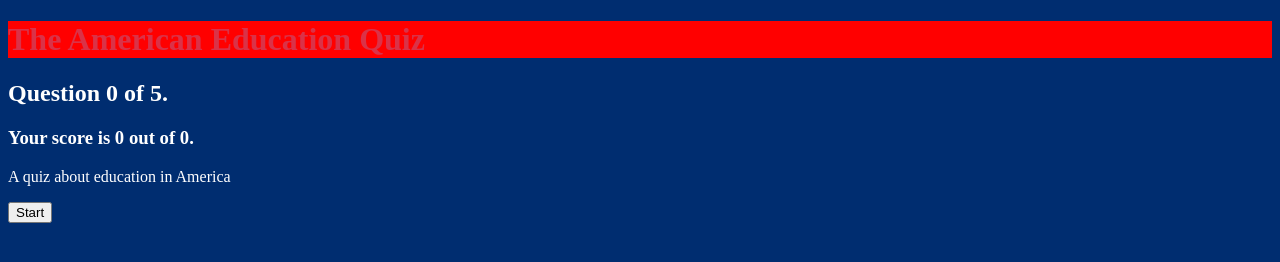
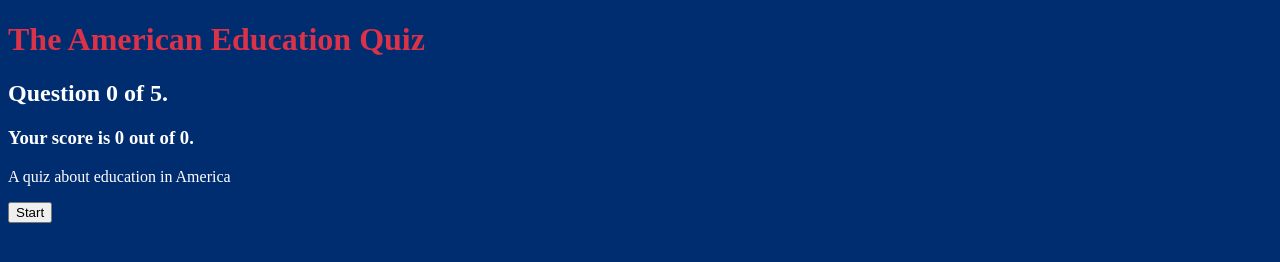
Before and after one commit to george-arnold/quiz-application, a plain HTML site: page index.html in a window 1280 px wide. Drawn offline with nearby package versions, Linux system fonts and the light colour scheme.

Commit message:
removed background color to test githubpages

```diff
--- a/index.html
+++ b/index.html
@@ -10,11 +10,6 @@
   integrity="sha256-WpOohJOqMqqyKL9FccASB9O0KwACQJpFTUBLTYOVvVU="
   crossorigin="anonymous"></script>
   <link rel="stylesheet" type="text/css" href="style.css">
-<style>
-h1 {
-    background-color:red;
-}
-</style>
 </head>
 <body>
 
```
